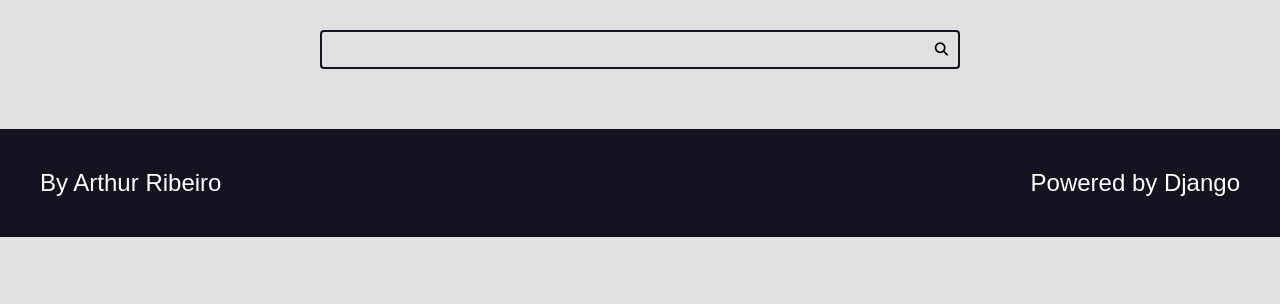
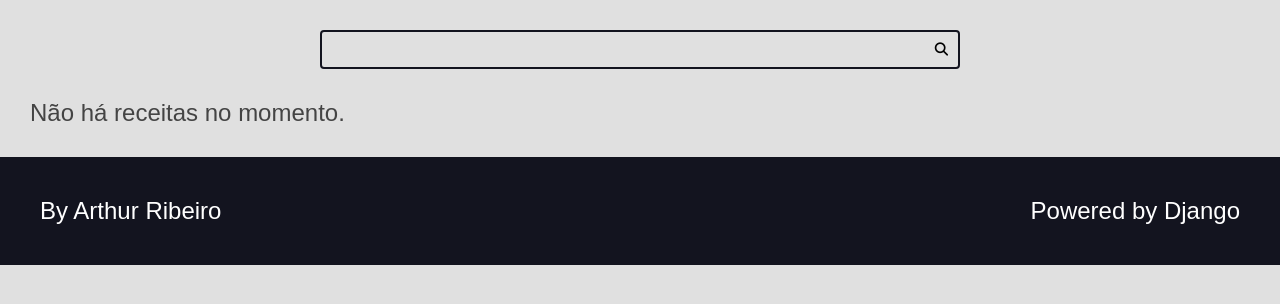
Before and after one commit to ribeiro-7/projeto-receitas, a Django app: page / in a window 1280 px wide. Shown: the part 113-417 px from the top of the page. Run offline with Django 5.2, Linux system fonts and the light colour scheme; data that the repository does not hold is empty.

Commit message:
Implementando mensagem caso não tenha nenhuma receita na home

```diff
--- a/receitasapp/templates/receitas/pages/home.html
+++ b/receitasapp/templates/receitas/pages/home.html
@@ -4,8 +4,12 @@
 
 {% block content %}
 <div class="main-content main-content-list container">
-    {% for receita in receitas %}
-        {% include "receitas/partials/receita.html" %}
-    {% endfor %}
+    {% if receitas %}
+        {% for receita in receitas %}
+                {% include "receitas/partials/receita.html" %}
+        {% endfor %}
+    {% else %}
+        Não há receitas no momento.
+    {% endif %}
 </div>
 {% endblock content %}
```
